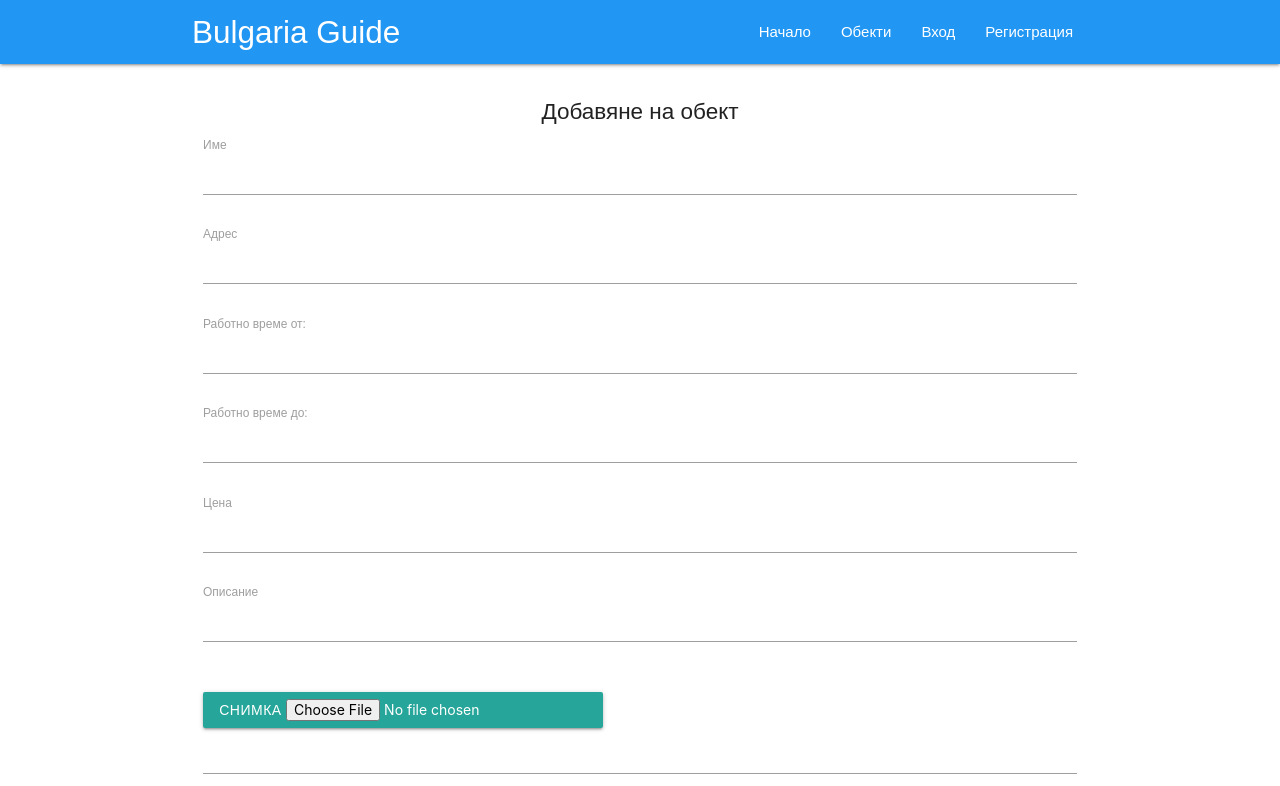
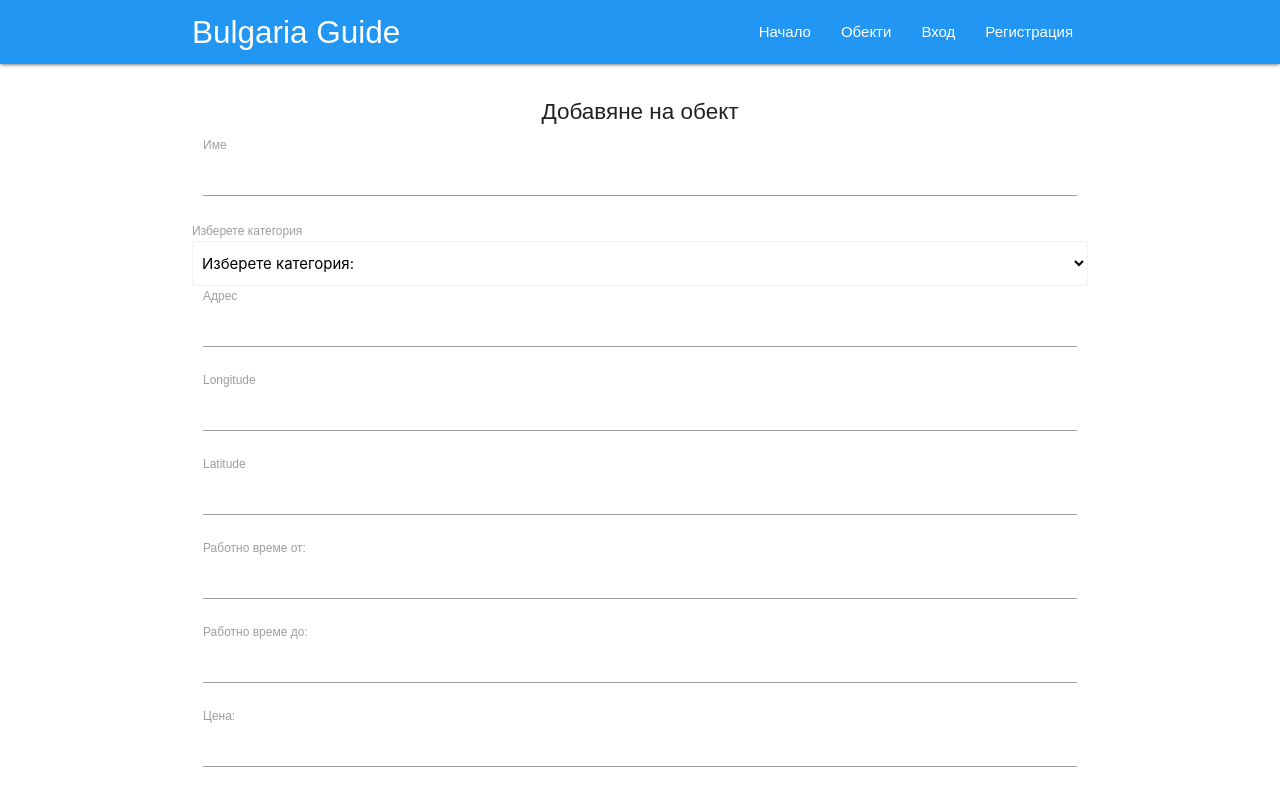
Before and after one commit to Bulgaria-Guide/bulgaria-guide, a React (Create React App) app in the folder web-app/: page /sight/add in a window 1280 px wide. Shown: the top 786 px of the page. Built offline with nearby package versions, Linux system fonts and the light colour scheme.

Commit message:
Add api call and refactor new sight form

```diff
--- a/web-app/src/Components/Sights/New/Form/index.js
+++ b/web-app/src/Components/Sights/New/Form/index.js
@@ -1,106 +1,78 @@
-import React from 'react';
+import React, { useState, useCallback } from 'react';
+import { Redirect } from 'react-router-dom';
+import useAccount from 'hooks/useAccount';
+import TextField from 'Components/UI/Field/Text';
+import APIClient from 'ApiClient';
 
-const SightForm = () => (
-  <div class="row">
-    <form class="col s12">
-      <div class="row">
-        <div className="input-field col s12">
-          <textarea
-            id="textarea1"
-            className="materialize-textarea" />
-          <label
-            className="active"
-            style={{
-              'backgroundColor': 'transparent',
-              'paddingLeft': 0
-            }}
-            htmlFor="textarea1">Име
-          </label>
-        </div>
-        <div className="input-field col s12">
-          <textarea
-            id="textarea1"
-            className="materialize-textarea" />
-          <label
-            className="active"
-            style={{
-              'backgroundColor': 'transparent',
-              'paddingLeft': 0
-            }}
-            htmlFor="textarea1">Адрес
-          </label>
-        </div>
-        <div className="input-field col s12">
-          <textarea
-            id="textarea1"
-            className="materialize-textarea" />
-          <label
-            className="active"
-            style={{
-              'backgroundColor': 'transparent',
-              'paddingLeft': 0
-            }}
-            htmlFor="textarea1">Работно време от:
-          </label>
-        </div>
-        <div className="input-field col s12">
-          <textarea
-            id="textarea1"
-            className="materialize-textarea" />
-          <label
-            className="active"
-            style={{
-              'backgroundColor': 'transparent',
-              'paddingLeft': 0
-            }}
-            htmlFor="textarea1">Работно време до:
-          </label>
-        </div>
-        <div className="input-field col s12">
-          <textarea
-            id="textarea1"
-            className="materialize-textarea" />
-          <label
-            className="active"
-            style={{
-              'backgroundColor': 'transparent',
-              'paddingLeft': 0
-            }}
-            htmlFor="textarea1">Цена
-          </label>
-        </div>
-        <div className="input-field col s12">
-          <textarea
-            id="textarea1"
-            className="materialize-textarea" />
-          <label
-            className="active"
-            style={{
-              'backgroundColor': 'transparent',
-              'font-size': '55px;',
-              'paddingLeft': 0
-            }}
-            htmlFor="textarea1">Описание
-          </label>
-        </div>
-      </div>
-      <div class="btn">
-        <span>Снимка </span>
-        <input type="file" />
-      </div>
-      <div class="file-path-wrapper">
-        <input class="file-path validate" type="text" />
-      </div>
+const SightForm = () => {
+  const [shouldRedirect, setShouldRedirect] = useState(false);
+  const [hasFormError, setHasFormError] = useState(false);
+  const { authToken } = useAccount();
+
+  const handleSubmit = useCallback(event => {
+    event.preventDefault();
+    console.log(event.target);
+    const data = new FormData(event.target);
+    const price = parseFloat(data.get('price'));
+    data.set('price', price);
+    const longitude = parseFloat(data.get('longitude'));
+    data.set('longitude', longitude);
+    const latitude = parseFloat(data.get('latitude'));
+    data.set('latitude', latitude);
+
+    APIClient.createSight(data, authToken)
+      .then(() => setShouldRedirect(true))
+      .catch(() => setHasFormError(true));
+
+  }, [authToken]);
+
+  return (
+    <div className="row">
+      <form
+        className="col s12"
+        onSubmit={handleSubmit}>
+        <div className="row">
+          <TextField fieldName="name" label="Име" />
           <label>Изберете категория</label>
-      <select class="browser-default">
-        <option value="" disabled selected>Изберете категория:</option>
-        <option value="all">Всички</option>
+          <select
+            defaultValue=""
+            name="category"
+            className="browser-default">
+            <option value="" disabled>Изберете категория:</option>
             <option value="historical">Исторически</option>
             <option value="culture">Културни</option>
             <option value="sports">Спортни</option>
             <option value="rest">Отдих</option>
           </select>
+          <TextField fieldName="address" label="Адрес" />
+          <TextField fieldName="longitude" label="Longitude" />
+          <TextField fieldName="latitude" label="Latitude" />
+          <TextField fieldName="workingTimeFrom" label="Работно време от:" />
+          <TextField fieldName="workingTimeTo" label="Работно време до:" />
+          <TextField fieldName="price" label="Цена:" />
+          <TextField fieldName="description" label="Описание:" />
+          <div>
+            <span>Снимка: </span>
+            <input type="file" name="picture" />
+          </div>
+          {hasFormError && <p style={{ 'color': 'red' }}>Моля попълнете коректно всички полета</p>}
+          <div className="input-field col s9">
+            <input
+              className="waves-effect waves-light btn-large"
+              style={{
+                'zIndex': 0,
+                'flex': 1
+              }}
+              id="button"
+              type="submit"
+              value="ДОБАВИ"
+            />
+          </div>
+        </div>
       </form>
+      {shouldRedirect && <Redirect to="/home" />}
     </div>
   );
+};
+
 export default SightForm;
--- /dev/null
+++ b/web-app/src/Components/UI/Field/Text/index.js
@@ -0,0 +1,20 @@
+import React from 'react';
+
+const TextField = ({ fieldName, label }) => (
+  <div className="input-field col s12">
+    <input
+      type="text"
+      name={fieldName}
+    />
+    <label
+      className="active"
+      style={{
+        'backgroundColor': 'transparent',
+        'paddingLeft': 0
+      }}
+      htmlFor="textarea1">{label}
+    </label>
+  </div>
+);
+
+export default TextField;
```
Lines whose indentation alone changed are shown as unchanged.
